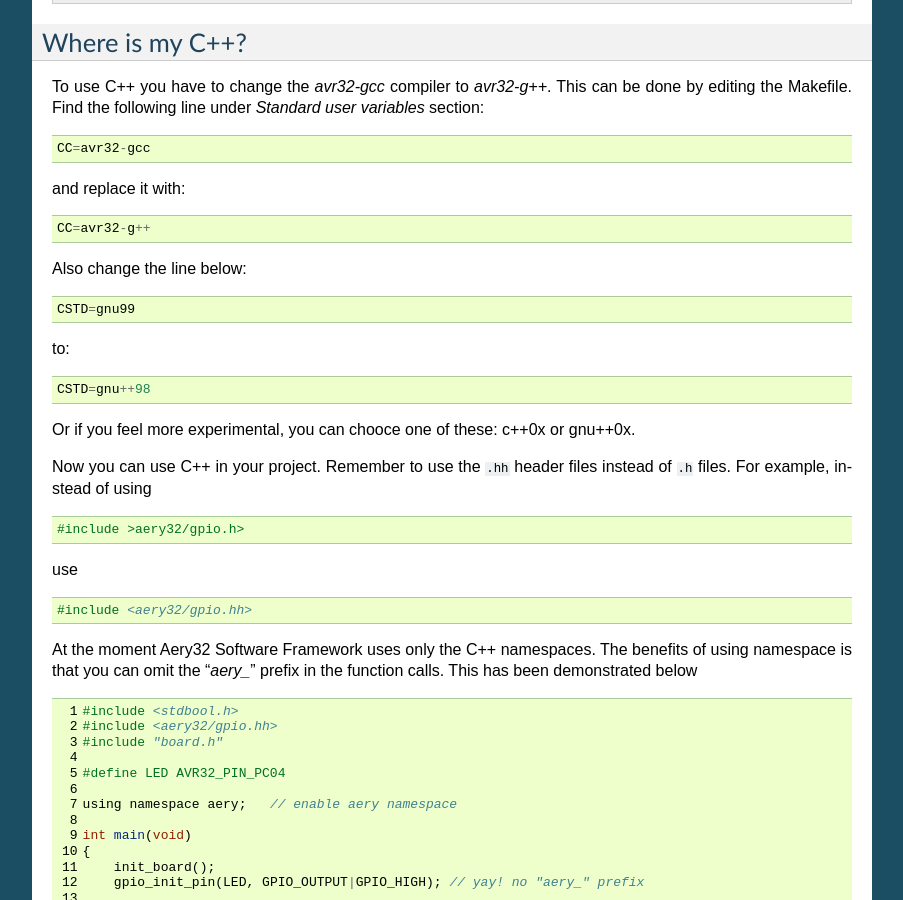
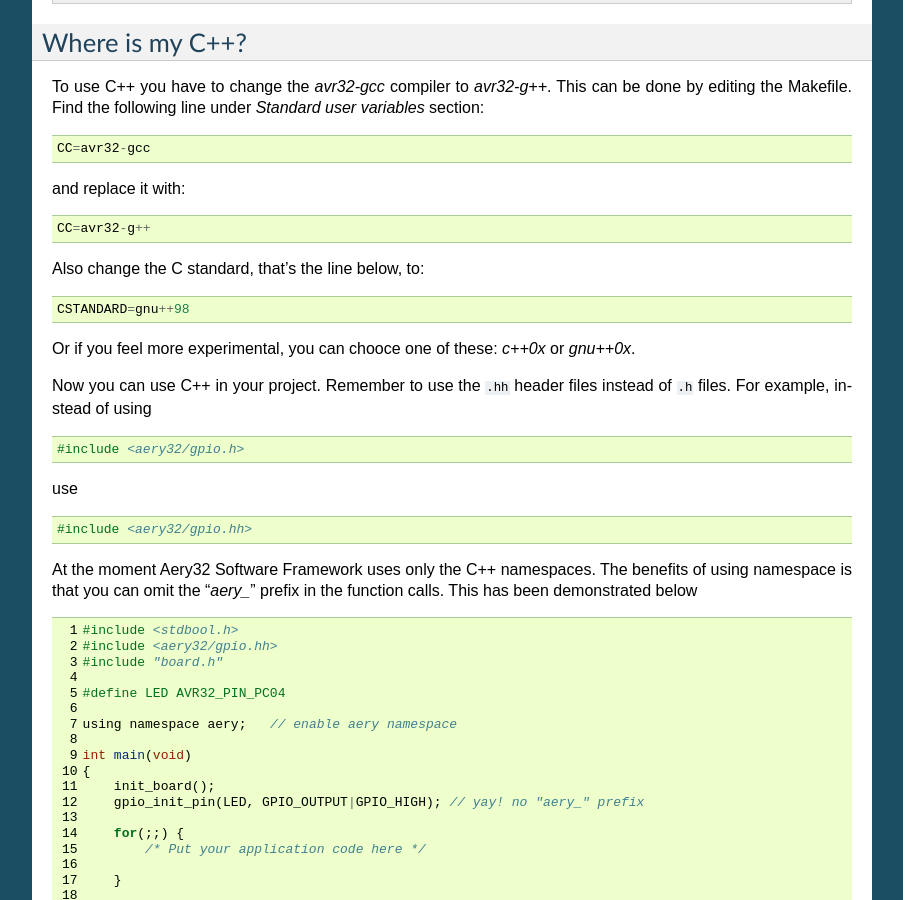
Before and after one commit to aery32/aery32-refguide, a Sphinx documentation site: the page built from source/project_structure.rst, in a window 1280 px wide and 900 px high, scrolled down 2802 px. Shown: the whole window, without its empty margins (198-1101 px from the left). Built offline with Sphinx 7.4.7, drawn with Linux system fonts in a browser that asks for light colours.

Commit message:
Small fixes

```diff
--- a/source/project_structure.rst
+++ b/source/project_structure.rst
@@ -145,21 +145,17 @@
 
     CC=avr32-g++
 
-Also change the line below::
+Also change the C standard, that's the line below, to::
 
-    CSTD=gnu99
+    CSTANDARD=gnu++98
 
-to::
-
-    CSTD=gnu++98
-
-Or if you feel more experimental, you can chooce one of these: c++0x or gnu++0x.
+Or if you feel more experimental, you can chooce one of these: `c++0x` or `gnu++0x`.
 
 Now you can use C++ in your project. Remember to use the ``.hh`` header files instead of ``.h`` files. For example, instead of using
 
 .. code-block:: c
 
-    #include >aery32/gpio.h>
+    #include <aery32/gpio.h>
 
 use
 
```
